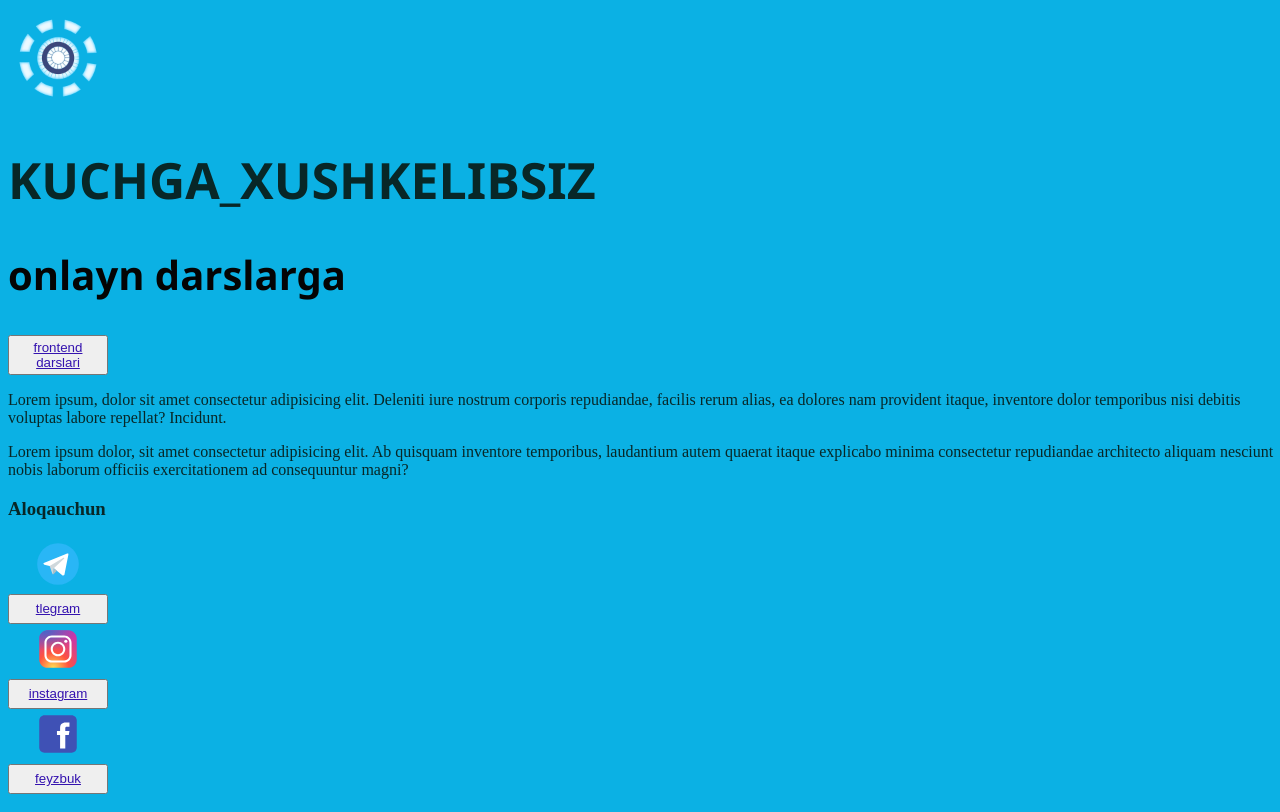
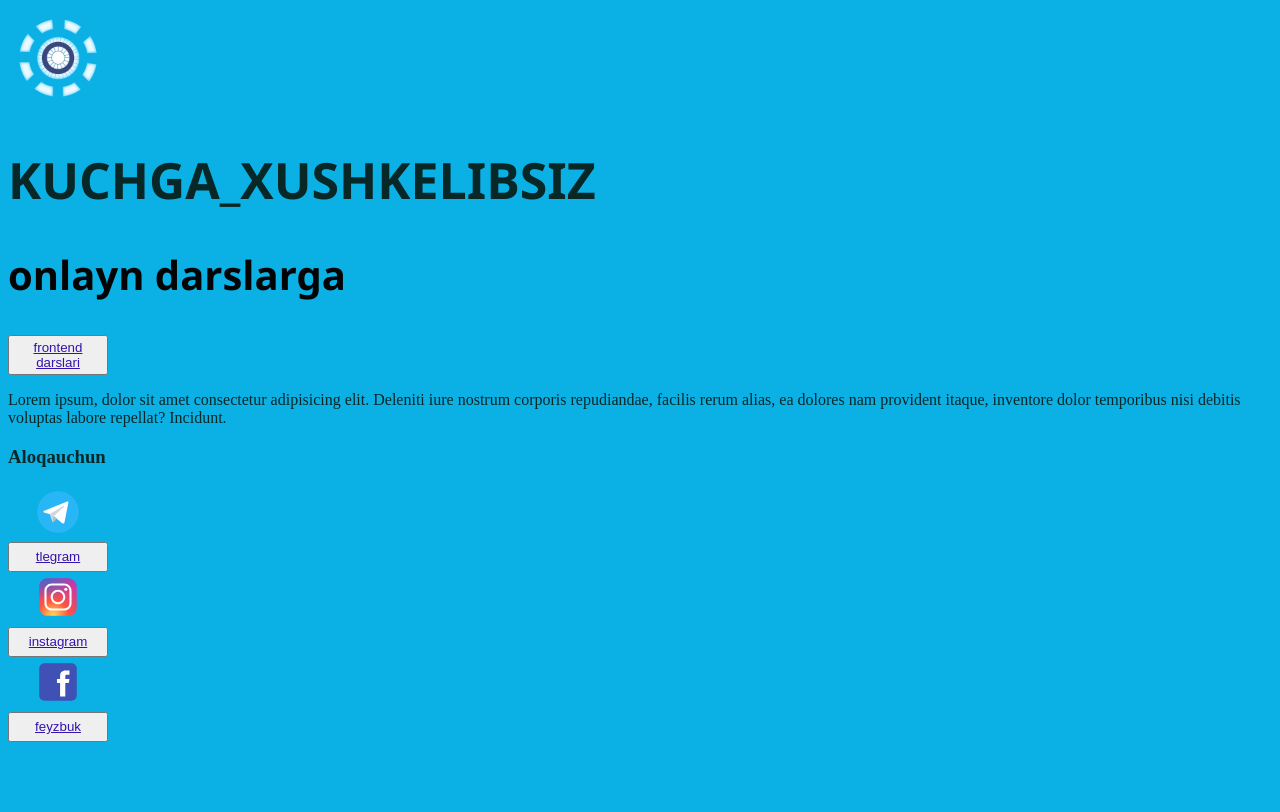
Before and after one commit to ozodvek/dars, a plain HTML site: page index.html in a window 1280 px wide. Drawn offline with Linux system fonts and the light colour scheme.

Commit message:
kerakmasnarsa olindi

```diff
--- a/index.html
+++ b/index.html
@@ -82,9 +82,6 @@
       <P>
         Lorem ipsum, dolor sit amet consectetur adipisicing elit. Deleniti iure nostrum corporis repudiandae, facilis rerum alias, ea dolores nam provident itaque, inventore dolor temporibus nisi debitis voluptas labore repellat? Incidunt.
       </P>
-      <p>
-        Lorem ipsum dolor, sit amet consectetur adipisicing elit. Ab quisquam inventore temporibus, laudantium autem quaerat itaque explicabo minima consectetur repudiandae architecto aliquam nesciunt nobis laborum officiis exercitationem ad consequuntur magni?
-      </p>
     </div>
   </header>
  <footer><h3>
```
